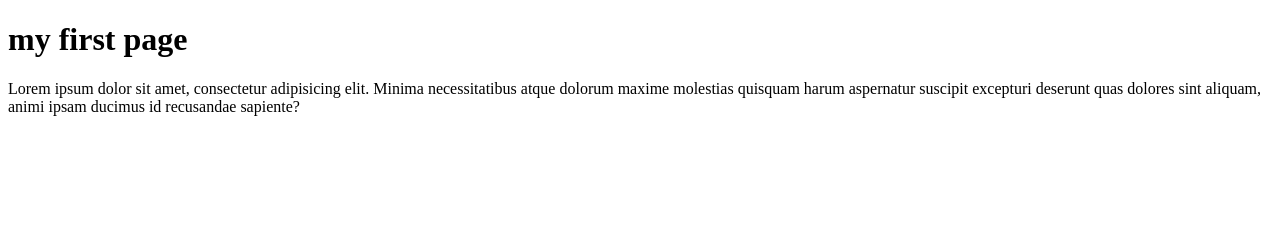
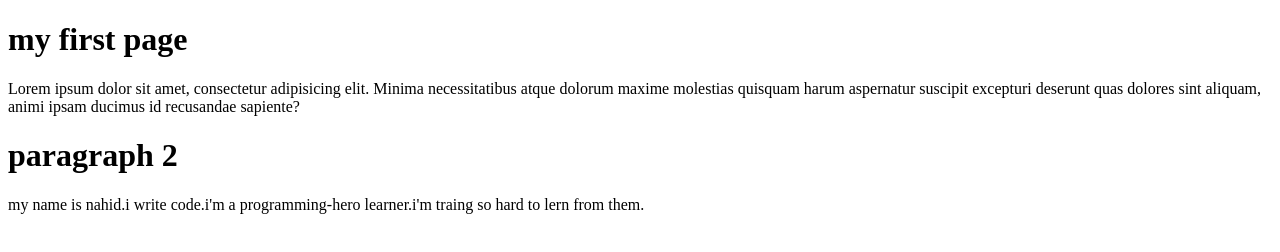
Before and after one commit to nahid-rains/web-project-repo, a plain HTML site: page index.html in a window 1280 px wide. Drawn offline with Linux system fonts and the light colour scheme.

Commit message:
added new item

```diff
--- a/index.html
+++ b/index.html
@@ -15,5 +15,8 @@
         deserunt quas dolores sint aliquam,
         animi ipsam ducimus id recusandae
         sapiente?</p>
+        <h1>paragraph 2</h1>
+        <p>my name is nahid.i write code.i'm a programming-hero learner.i'm traing so hard to lern from them.</p>
+
 </body>
 </html>
```
